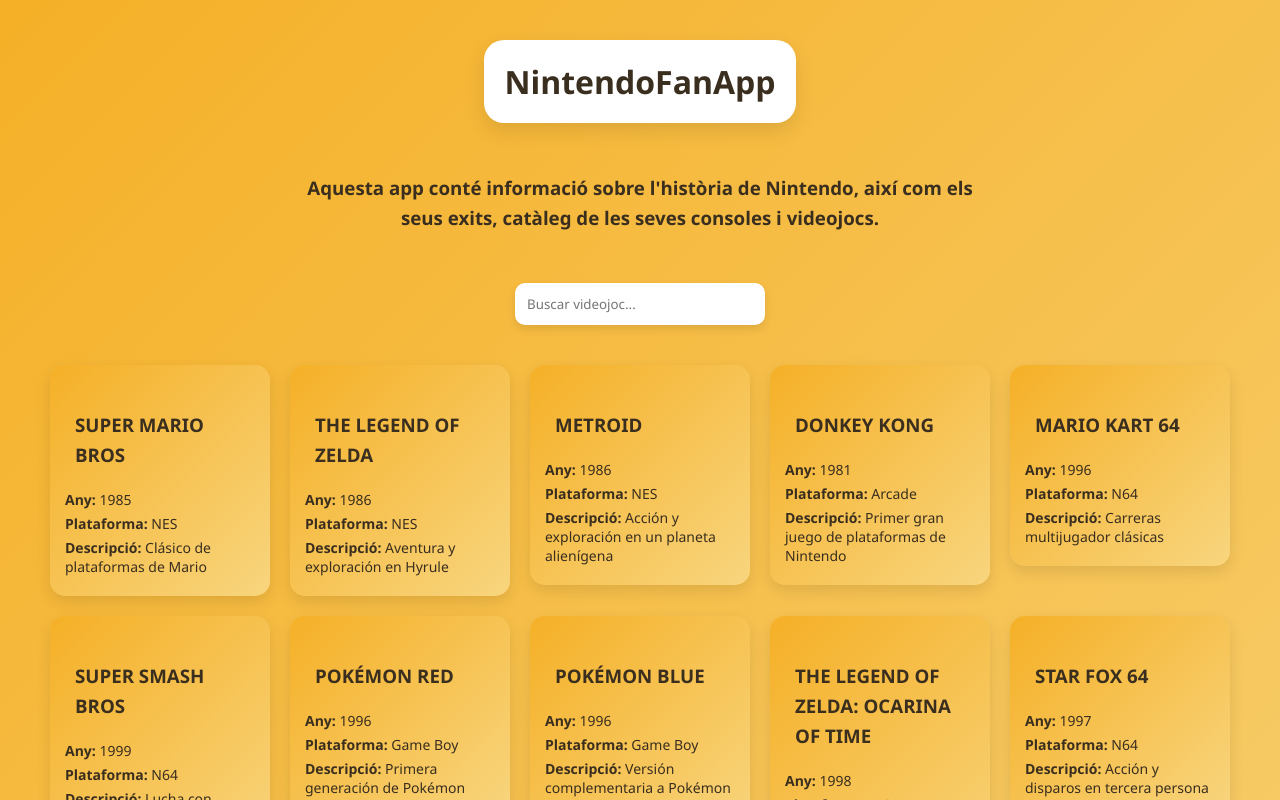
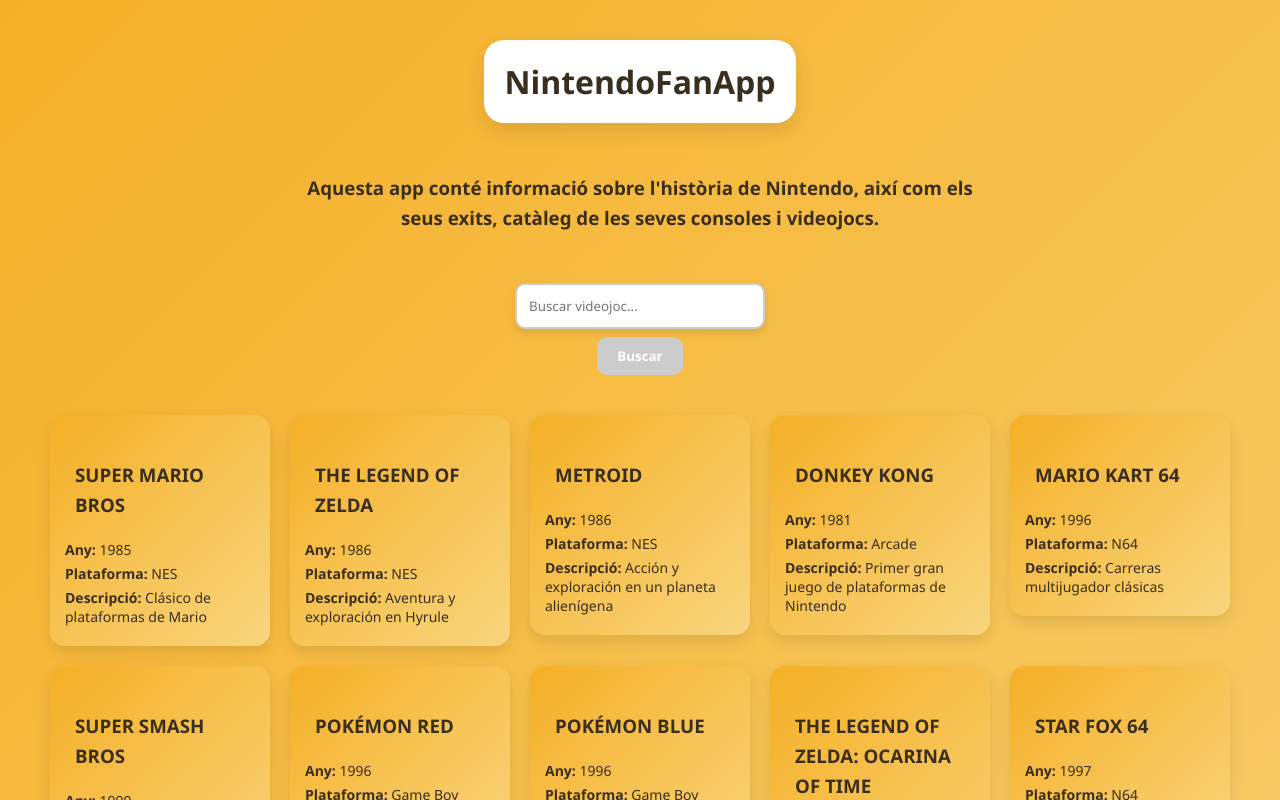
Before and after one commit to eric-twelve/nintendoFanApp, an Angular app: page / in a window 1280 px wide. Shown: the top 800 px of the page. Built offline with nearby package versions, Linux system fonts and the light colour scheme.

Commit message:
EAC2 Exercici 4

```diff
--- a/src/app/components/barra-cerca/barra-cerca.component.html
+++ b/src/app/components/barra-cerca/barra-cerca.component.html
@@ -1,5 +1,17 @@
-<input
-  type="text"
-  placeholder="Buscar videojoc..."
-  (input)="onInput($event)"
->
+<form #f="ngForm" (ngSubmit)="onSubmit(f)" novalidate class="form-cerca">
+  <input
+    type="text"
+    name="buscarText"
+    [(ngModel)]="buscarText"
+    #inputBuscar="ngModel"
+    minlength="3"
+    required
+    placeholder="Buscar videojoc..."
+  >
+  <button type="submit" [disabled]="f.invalid">Buscar</button>
+
+  <div class="error" *ngIf="inputBuscar.invalid && inputBuscar.touched">
+    <small *ngIf="inputBuscar.errors?.['required']">El camp es obligatori.</small>
+    <small *ngIf="inputBuscar.errors?.['minlength']">Son necessaris mínim 3 caracters.</small>
+  </div>
+</form>
--- a/src/app/components/barra-cerca/barra-cerca.component.scss
+++ b/src/app/components/barra-cerca/barra-cerca.component.scss
@@ -0,0 +1,42 @@
+.form-cerca {
+  display: flex;
+  flex-direction: column;
+  align-items: center;
+  margin: 20px auto;
+
+  input {
+    padding: 12px;
+    width: 250px;
+    border-radius: 10px;
+    border: 2px solid #ccc;
+    margin-bottom: 8px;
+    outline: none;
+    transition: border 0.2s ease;
+  }
+
+  input.ng-invalid.ng-touched {
+    border-color: red;
+  }
+
+  button {
+    padding: 10px 20px;
+    border-radius: 10px;
+    border: none;
+    background: #f5b027;
+    color: white;
+    font-weight: bold;
+    cursor: pointer;
+    transition: background-color 0.2s ease;
+  }
+
+  button:disabled {
+    background: #ccc;
+    cursor: not-allowed;
+  }
+
+  .error {
+    color: red;
+    font-size: 12px;
+    margin-top: 4px;
+  }
+}
--- a/src/app/components/barra-cerca/barra-cerca.component.ts
+++ b/src/app/components/barra-cerca/barra-cerca.component.ts
@@ -1,17 +1,23 @@
 import { Component, Output, EventEmitter } from '@angular/core';
 import { CommonModule } from '@angular/common';
+import { FormsModule, NgForm } from '@angular/forms';
 
 @Component({
   selector: 'app-barra-cerca',
   standalone: true,
-  imports: [CommonModule],
+  imports: [CommonModule, FormsModule],
   templateUrl: './barra-cerca.component.html',
   styleUrls: ['./barra-cerca.component.scss']
 })
 export class BarraCercaComponent {
+
+  buscarText: string = '';
+
   @Output() buscar = new EventEmitter<string>();
 
-  onInput(event: any) {
-    this.buscar.emit(event.target.value);
+  onSubmit(form: NgForm) {
+    if (form.valid) {
+      this.buscar.emit(this.buscarText);
+    }
   }
 }
```
